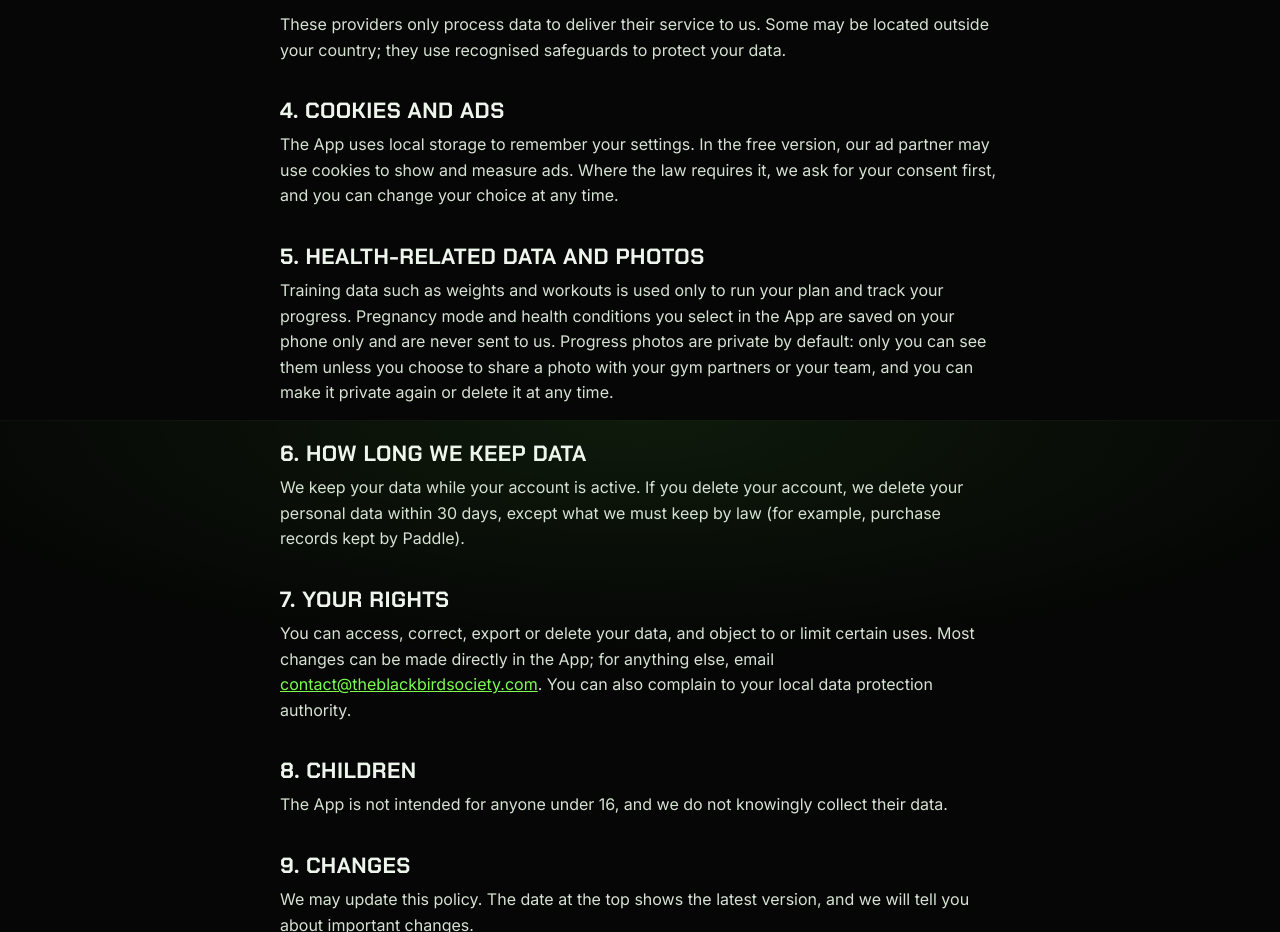
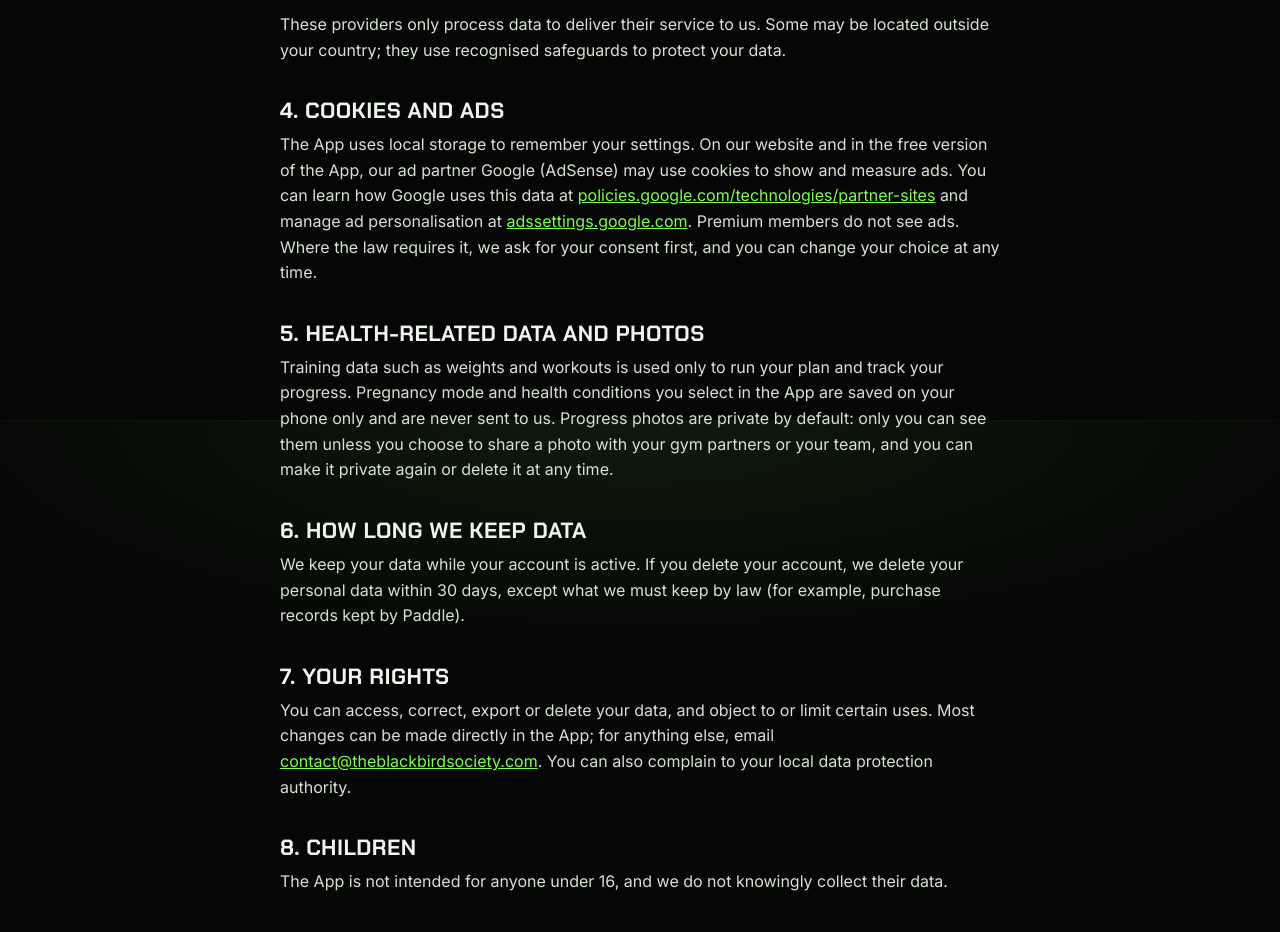
Before and after one commit to JojoDaFatCat/theblackbirdsociety, a plain HTML site: page privacy.html in a window 1280 px wide. Shown: the part 1180-2112 px from the top of the page. Drawn offline with Linux system fonts and the light colour scheme.

Commit message:
AdSense: site verification, ads.txt, privacy wording
Co-Authored-By: Claude Opus 5.5 <noreply@anthropic.com>
Claude-Session: https://claude.ai/code/session_01Uk22qZNG7xQMaRAJ8uwC6G

```diff
--- a/privacy.html
+++ b/privacy.html
@@ -14,6 +14,8 @@
 <link rel="preconnect" href="https://fonts.googleapis.com">
 <link rel="stylesheet" href="https://fonts.googleapis.com/css2?family=Chakra+Petch:wght@500;600;700&family=Noto+Sans+Runic&family=Inter:wght@400;500;600;700&display=swap">
 <link rel="stylesheet" href="/site.css">
+<meta name="google-adsense-account" content="ca-pub-9202968623257308">
+<script async src="https://pagead2.googlesyndication.com/pagead/js/adsbygoogle.js?client=ca-pub-9202968623257308" crossorigin="anonymous"></script>
 </head>
 <body>
 <header class="top"><div class="wrap">
@@ -48,7 +50,7 @@
 </ul>
 <p>These providers only process data to deliver their service to us. Some may be located outside your country; they use recognised safeguards to protect your data.</p>
 <h2>4. Cookies and ads</h2>
-<p>The App uses local storage to remember your settings. In the free version, our ad partner may use cookies to show and measure ads. Where the law requires it, we ask for your consent first, and you can change your choice at any time.</p>
+<p>The App uses local storage to remember your settings. On our website and in the free version of the App, our ad partner Google (AdSense) may use cookies to show and measure ads. You can learn how Google uses this data at <a href="https://policies.google.com/technologies/partner-sites" target="_blank" rel="noopener">policies.google.com/technologies/partner-sites</a> and manage ad personalisation at <a href="https://adssettings.google.com" target="_blank" rel="noopener">adssettings.google.com</a>. Premium members do not see ads. Where the law requires it, we ask for your consent first, and you can change your choice at any time.</p>
 <h2>5. Health-related data and photos</h2>
 <p>Training data such as weights and workouts is used only to run your plan and track your progress. Pregnancy mode and health conditions you select in the App are saved on your phone only and are never sent to us. Progress photos are private by default: only you can see them unless you choose to share a photo with your gym partners or your team, and you can make it private again or delete it at any time.</p>
 <h2>6. How long we keep data</h2>
```
Also changed, not shown: app.html (+1 -0 lines), giveaway.html (+2 -0 lines), index.html (+2 -0 lines), refund.html (+2 -0 lines), terms.html (+2 -0 lines), ads.txt (added).
